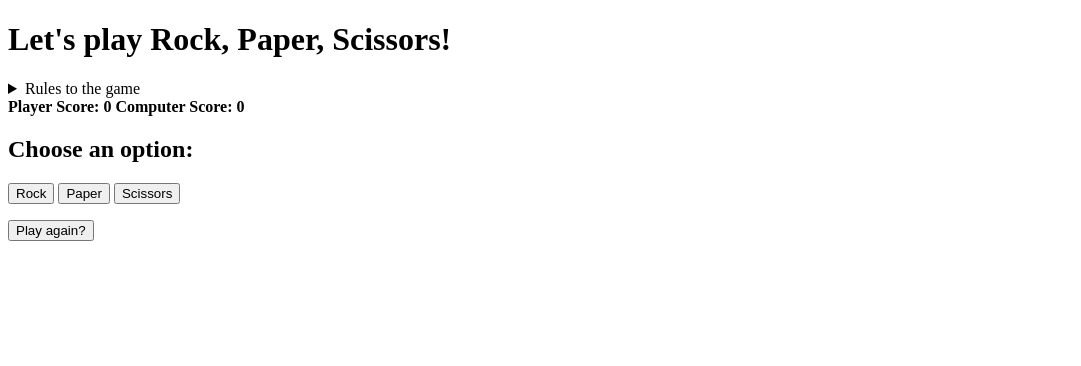
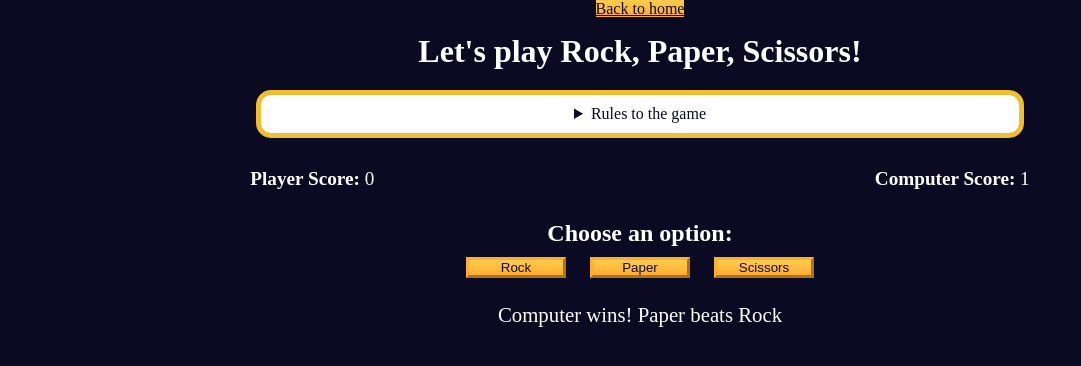
Before and after one commit to rajibjonchhen/dragon_game_free_code_camp, a plain HTML site: page game.html in a window 1280 px wide. Both pictures are taken after a click on the button "Rock". Shown: the whole page, without its empty margins (0-1081 px from the left). Drawn offline with Linux system fonts and the light colour scheme.

Commit message:
rock paper scissor game completed
display message in each round and update the score accordingly and the one who scores 3 point wins the game. and replay button appears to replay

```diff
--- /dev/null
+++ b/game.css
@@ -0,0 +1,87 @@
+*,
+*::before,
+*::after {
+  margin: 0;
+  padding: 0;
+  box-sizing: border-box;
+}
+
+:root {
+  --very-dark-blue: #0a0a23;
+  --white: #ffffff;
+  --yellow: #f1be32;
+  --golden-yellow: #feac32;
+}
+
+body {
+  background-color: var(--very-dark-blue);
+  text-align: center;
+  color: var(--white);
+}
+
+h1 {
+  margin: 15px 0 20px;
+}
+
+.btn {
+  cursor: pointer;
+  width: 100px;
+  margin: 10px;
+  color: var(--very-dark-blue);
+  background-color: var(--golden-yellow);
+  background-image: linear-gradient(#fecc4c, #ffac33);
+  border-color: var(--golden-yellow);
+  border-width: 3px;
+}
+
+.btn:hover {
+  background-image: linear-gradient(#ffcc4c, #f89808);
+}
+
+.rules-container {
+  padding: 10px 0;
+  margin: auto;
+  border-radius: 15px;
+  border: 5px solid var(--yellow);
+  background-color: var(--white);
+  color: var(--very-dark-blue);
+}
+
+.rules-container ul {
+  list-style-type: none;
+}
+
+.rules-container p {
+  margin: 10px 0;
+}
+
+@media (min-width: 760px) {
+  .rules-container {
+    width: 60%;
+  }
+}
+
+.score-container {
+  display: flex;
+  justify-content: space-around;
+  margin: 30px 0;
+  font-size: 1.2rem;
+}
+
+.score {
+  font-weight: 500;
+}
+
+.results-container {
+  font-size: 1.3rem;
+  margin: 15px 0;
+}
+
+#winner-msg {
+  margin-top: 25px;
+}
+
+#reset-game-btn {
+  display: none;
+  margin: 20px auto;
+}
--- a/game.html
+++ b/game.html
@@ -4,9 +4,10 @@
     <meta charset="UTF-8" />
     <meta name="viewport" content="width=device-width, initial-scale=1.0" />
     <title>Rock, Paper, Scissors game</title>
-    <link rel="stylesheet" href="./styles.css" />
+    <link rel="stylesheet" href="./game.css" />
   </head>
   <body>
+    <a class="btn" href="/index.html"> Back to home </a>
     <h1>Let's play Rock, Paper, Scissors!</h1>
     <main>
       <details class="rules-container">
--- a/game.js
+++ b/game.js
@@ -32,9 +32,50 @@ function getRandomComputerResult() {
   const playerScoreSpanElement = document.getElementById("player-score");
   const computerScoreSpanElement = document.getElementById("computer-score");
   const roundResultsMsg = document.getElementById("results-msg");
+  const winnerMsgElement = document.getElementById("winner-msg");
+  const optionsContainer = document.querySelector(".options-container");
+  const resetGameBtn = document.getElementById("reset-game-btn");
 
   function showResults(userOption) {
+    roundResultsMsg.innerText = getRoundResults(userOption);
+    computerScoreSpanElement.innerText = computerScore;
+    playerScoreSpanElement.innerText = playerScore;
+
+    if (playerScore === 3 || computerScore === 3) {
+      winnerMsgElement.innerText = `${
+        playerScore === 3 ? "Player" : "Computer"
+      } has won the game!`;
+
+      resetGameBtn.style.display = "block";
+      optionsContainer.style.display = "none";
+    }
 
   };
+  function resetGame() {
+    playerScore = 0;
+    computerScore = 0;
+    playerScoreSpanElement.innerText = "0";
+    computerScoreSpanElement.innerText = "0";
+    resetGameBtn.style.display = "none";
+    optionsContainer.style.display = "block";
+    winnerMsgElement.innerText = "";
+    roundResultsMsg.innerText = ""
+  };
 
-  showResults("Rock");
+  resetGameBtn.addEventListener("click", resetGame);
+
+  const rockBtn = document.getElementById("rock-btn");
+  const paperBtn = document.getElementById("paper-btn");
+  const scissorsBtn = document.getElementById("scissors-btn");
+
+  rockBtn.addEventListener("click", function () {
+    showResults("Rock");
+  });
+
+  paperBtn.addEventListener("click", function () {
+    showResults("Paper");
+  });
+
+  scissorsBtn.addEventListener("click", function () {
+    showResults("Scissors");
+  });
```
